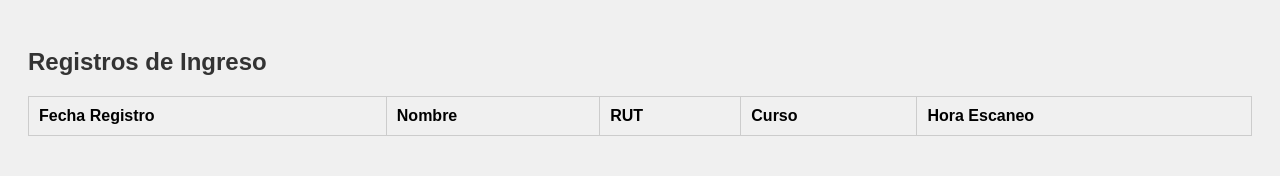
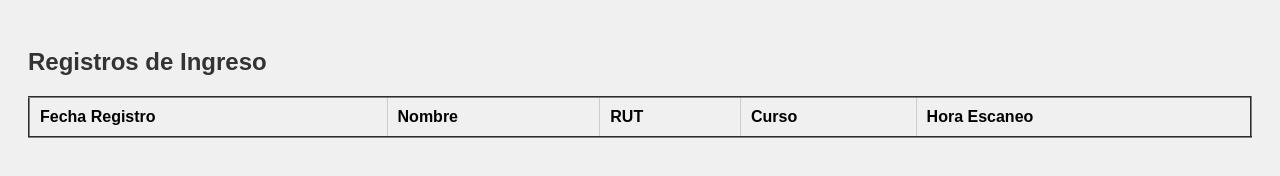
Before and after one commit to CPDV-REGISTER/CONTROL-QR-DE-ACCESO, a plain HTML site: page usuario-panel.html in a window 1280 px wide. Drawn offline with Linux system fonts and the light colour scheme; no server answers.

Commit message:
Update usuario-panel.html

```diff
--- a/usuario-panel.html
+++ b/usuario-panel.html
@@ -7,7 +7,7 @@
 </head>
 <body>
   <h2>Registros de Ingreso</h2>
-  <table border="1" id="tabla">
+  <table border="2" id="tabla">
     <thead>
       <tr>
         <th>Fecha Registro</th>
```
